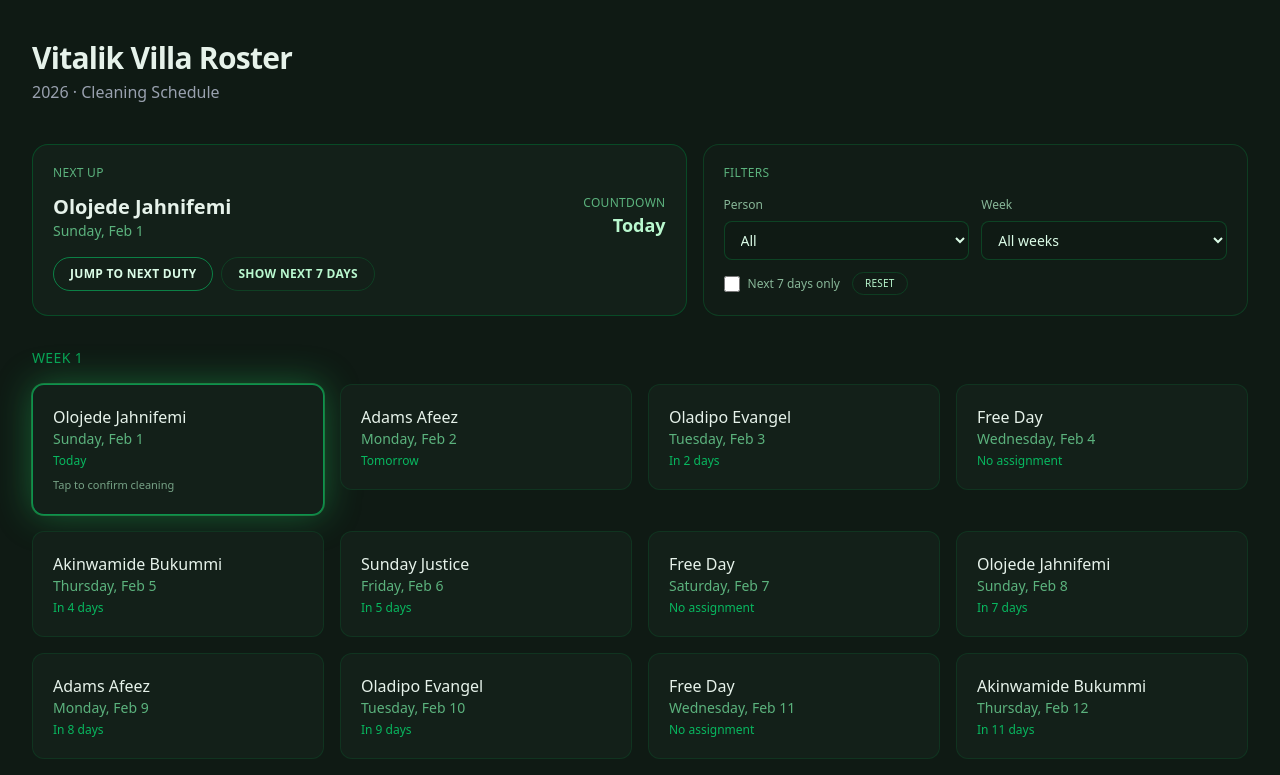
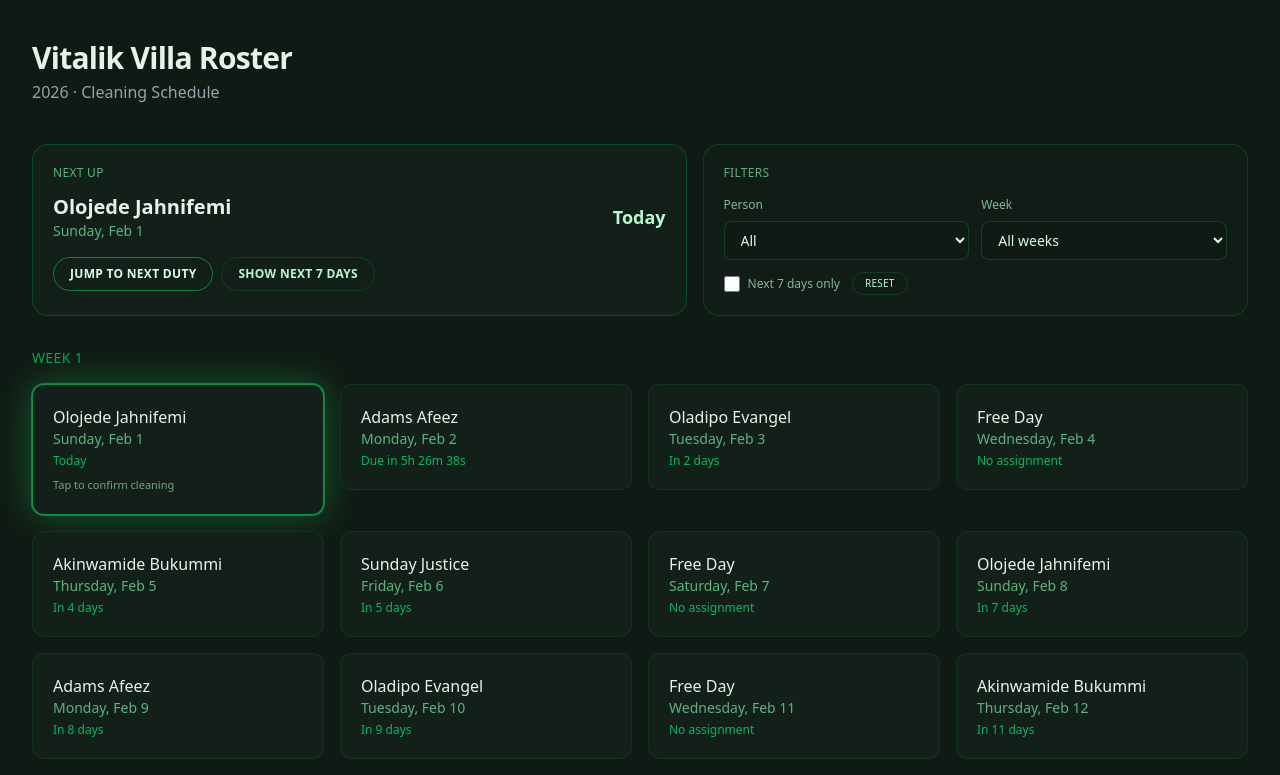
Before and after one commit to Evangel90/vitalikVilla, a React (Vite) app: page / in a window 1280 px wide. Shown: the top 775 px of the page. Built offline with nearby package versions, Linux system fonts and the light colour scheme.

Commit message:
Add interactive filters and UI

```diff
--- a/src/App.tsx
+++ b/src/App.tsx
@@ -46,7 +46,7 @@ export default function App() {
   });
 
   React.useEffect(() => {
-    const timer = setInterval(() => setNow(new Date()), 60_000);
+    const timer = setInterval(() => setNow(new Date()), 1000);
     return () => clearInterval(timer);
   }, []);
 
@@ -175,9 +175,6 @@ export default function App() {
                   </p>
                 </div>
                 <div className="text-right">
-                  <p className="text-xs uppercase tracking-wide text-green-300/70">
-                    Countdown
-                  </p>
                   <p className="text-lg font-semibold text-green-200">
                     {formatCountdown(nextDuty.date, now)}
                   </p>
@@ -283,6 +280,7 @@ export default function App() {
             weeks={filteredWeeks}
             cleanedDates={cleanedDates}
             onToggleCleaned={onToggleCleaned}
+            now={now}
           />
         )}
       </PageContainer>
--- a/src/components/RosterCard.tsx
+++ b/src/components/RosterCard.tsx
@@ -7,6 +7,7 @@ type CardProps = {
   active: boolean;
   cleaned: boolean;
   onToggleCleaned: (date: Date) => void;
+  now: Date;
 };
 
 export const RosterCard = ({
@@ -16,6 +17,7 @@ export const RosterCard = ({
   active,
   cleaned,
   onToggleCleaned,
+  now,
 }: CardProps) => {
   const formattedDate = date.toLocaleDateString(undefined, {
     weekday: "long",
@@ -24,8 +26,20 @@ export const RosterCard = ({
   });
 
   const delta = daysFromToday(date);
+  const getDueCountdown = () => {
+    const target = new Date(date);
+    target.setHours(0, 0, 0, 0);
+    const diffMs = target.getTime() - now.getTime();
+    if (diffMs <= 0) return "Due now";
+    const totalSeconds = Math.floor(diffMs / 1000);
+    const hours = Math.floor(totalSeconds / 3600);
+    const minutes = Math.floor((totalSeconds % 3600) / 60);
+    const seconds = totalSeconds % 60;
+    return `Due in ${hours}h ${minutes}m ${seconds}s`;
+  };
+
   const status =
-    delta === 0 ? "Today" : delta === 1 ? "Tomorrow" : `In ${delta} days`;
+    delta === 0 ? "Today" : delta === 1 ? getDueCountdown() : `In ${delta} days`;
 
   const canToggle = !free && delta <= 0;
 
@@ -48,6 +62,10 @@ export const RosterCard = ({
         p-4
         sm:p-5
         transition
+        duration-200
+        ease-out
+        transform-gpu
+        will-change-transform
         ${canToggle ? "cursor-pointer" : "cursor-default"}
 
         ${
@@ -61,6 +79,10 @@ export const RosterCard = ({
             ? "bg-[#143325] border-green-300/60 shadow-[0_0_20px_rgba(34,197,94,0.2)]"
             : ""
         }
+
+        hover:scale-[1.03]
+        focus-visible:scale-[1.03]
+        active:scale-[1.02]
       `}
     >
       <div className="flex items-start justify-between gap-3">
--- a/src/components/RosterGrid.tsx
+++ b/src/components/RosterGrid.tsx
@@ -12,9 +12,15 @@ type RosterGridProps = {
   >;
   cleanedDates: Set<string>;
   onToggleCleaned: (date: Date) => void;
+  now: Date;
 };
 
-export const RosterGrid = ({ weeks, cleanedDates, onToggleCleaned }: RosterGridProps) => {
+export const RosterGrid = ({
+  weeks,
+  cleanedDates,
+  onToggleCleaned,
+  now,
+}: RosterGridProps) => {
   const todayRef = React.useRef<HTMLDivElement | null>(null);
   const today = new Date();
 
@@ -49,6 +55,7 @@ export const RosterGrid = ({ weeks, cleanedDates, onToggleCleaned }: RosterGridP
                     active={isToday}
                     cleaned={cleanedDates.has(dateKey)}
                     onToggleCleaned={onToggleCleaned}
+                    now={now}
                   />
                 </div>
               );
```
